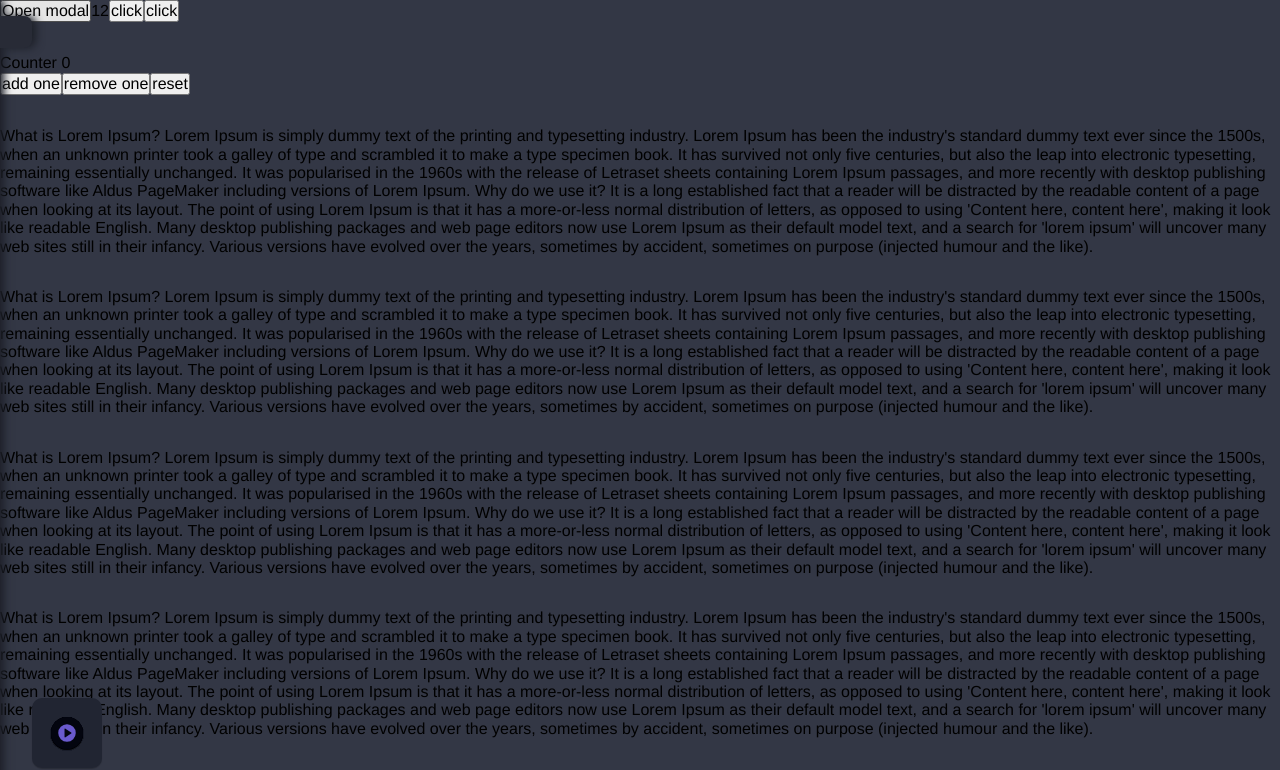
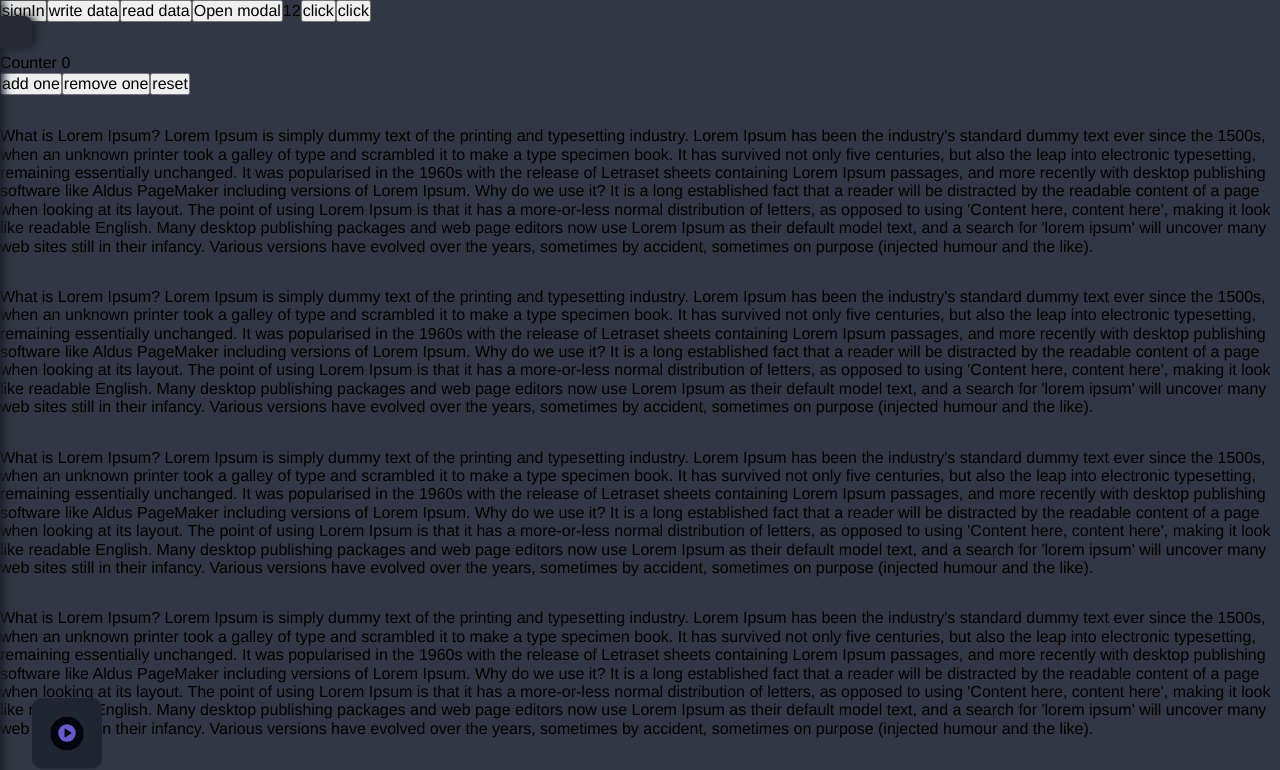
Before and after one commit to thelastofuslinco/complete-react, a React app: page /playground in a window 1280 px wide. Shown: the top 770 px of the page. Built offline with nearby package versions, Linux system fonts and the light colour scheme; no server answers.

Commit message:
feat: add env

```diff
--- a/package.json
+++ b/package.json
@@ -4,7 +4,7 @@
   "description": "Complete React app",
   "main": "index.tsx",
   "scripts": {
-    "build": "webpack --mode=production --node-env=production",
+    "build": "webpack --mode=production",
     "start": "webpack serve",
     "test": "jest"
   },
@@ -12,7 +12,7 @@
   "license": "ISC",
   "dependencies": {
     "@reduxjs/toolkit": "^1.9.7",
-    "express": "^4.18.2",
+    "firebase": "^10.6.0",
     "normalize.css": "^8.0.1",
     "react": "^18.2.0",
     "react-datepicker": "^4.21.0",
--- /dev/null
+++ b/src/firebase/index.ts
@@ -0,0 +1,19 @@
+// Import the functions you need from the SDKs you need
+import { initializeApp } from 'firebase/app'
+
+// TODO: Add SDKs for Firebase products that you want to use
+// https://firebase.google.com/docs/web/setup#available-libraries
+
+const firebaseConfig = {
+  apiKey: process.env.APIKEY,
+  authDomain: process.env.AUTH_DOMAIN,
+  databaseURL: process.env.DATABASE_URL,
+  projectId: process.env.PROJECT_ID,
+  storageBucket: process.env.STORAGE_BUCKET,
+  messagingSenderId: process.env.MESSAGING_SENDER_ID,
+  appId: process.env.APP_ID
+}
+
+const app = initializeApp(firebaseConfig)
+
+export default app
--- a/src/pages/Playground/index.tsx
+++ b/src/pages/Playground/index.tsx
@@ -11,17 +11,29 @@ import {
   store,
   addExpense
 } from '../../store'
+import {
+  ref,
+  getDatabase,
+  onValue,
+  push,
+  remove,
+  Database
+} from 'firebase/database'
+import { getAuth, signInWithEmailAndPassword } from 'firebase/auth'
+import app from '../../firebase'
 
 interface Props extends PropsFromRedux {}
 
 interface State {
   open: boolean
+  db: Database
   unsubscribe: Unsubscribe
 }
 
 class Playground extends Component<Props, State> {
   state = {
     open: false,
+    db: getDatabase(app),
     unsubscribe: store.subscribe(() => {
       console.log(store.getState())
     })
@@ -37,12 +49,58 @@ class Playground extends Component<Props, State> {
     this.state.unsubscribe()
   }
 
+  writeUserData() {
+    const userRef = ref(this.state.db)
+    push(userRef, {
+      username: 'user test',
+      email: 'email@mail.com',
+      girlfriend: 'Camila'
+    })
+      .then((response) => console.log('writeUserData', response))
+      .catch((error) => console.error(error))
+  }
+
+  readUserData() {
+    // this is a subscribe
+    const userRef = ref(this.state.db)
+    onValue(
+      userRef,
+      (snapshot) => {
+        const data = snapshot.val()
+        console.log('readUserData', data)
+      },
+      (error) => console.error(error)
+    )
+  }
+
+  signIn = () => {
+    const auth = getAuth(app)
+    signInWithEmailAndPassword(auth, 'lincoln@mail.com', '12345678')
+      .then((userCredential) => {
+        // Signed in
+        const user = userCredential.user
+        console.log('signIn', user)
+
+        // ...
+      })
+      .catch((error) => {
+        const errorCode = error.code
+        const errorMessage = error.message
+        console.error(error)
+      })
+  }
+
   render() {
     console.log(this)
 
     return (
       <div className="pageContainer">
         <div>
+          {/* Firebase buttons */}
+          <button onClick={this.signIn}>signIn</button>
+          <button onClick={this.writeUserData}>write data</button>
+          <button onClick={this.readUserData}>read data</button>
+          {/* Firebase buttons */}
           <button onClick={() => this.setState({ open: true })}>
             Open modal
           </button>
--- a/webpack.config.ts
+++ b/webpack.config.ts
@@ -3,7 +3,7 @@
 const path = require('path')
 const HtmlWebpackPlugin = require('html-webpack-plugin')
 const WorkboxWebpackPlugin = require('workbox-webpack-plugin')
-import webpack from 'webpack'
+import webpack, { DefinePlugin } from 'webpack'
 const isProduction = process.env.NODE_ENV == 'production'
 import 'webpack-dev-server'
 const stylesHandler = 'style-loader'
@@ -20,9 +20,29 @@ const config: webpack.Configuration = {
   },
   plugins: [
     new HtmlWebpackPlugin({
-      template: 'public/index.html'
+      template: 'public/index.html',
+      favicon: 'public/images/favicon.png'
+    }),
+    new DefinePlugin({
+      'process.env.FIREBASE_API_KEY': JSON.stringify(
+        process.env.FIREBASE_API_KEY
+      ),
+      'process.env.FIREBASE_AUTH_DOMAIN': JSON.stringify(
+        process.env.FIREBASE_AUTH_DOMAIN
+      ),
+      'process.env.FIREBASE_DATABASE_URL': JSON.stringify(
+        process.env.FIREBASE_DATABASE_URL
+      ),
+      'process.env.FIREBASE_PROJECT_ID': JSON.stringify(
+        process.env.FIREBASE_PROJECT_ID
+      ),
+      'process.env.FIREBASE_STORAGE_BUCKET': JSON.stringify(
+        process.env.FIREBASE_STORAGE_BUCKET
+      ),
+      'process.env.FIREBASE_MESSAGING_SENDER_ID': JSON.stringify(
+        process.env.FIREBASE_MESSAGING_SENDER_ID
+      )
     })
-
     // Add your plugins here
     // Learn more about plugins from https://webpack.js.org/configuration/plugins/
   ],
```
Also changed, not shown: 2 other files (tests, documents, lock files or other folders).
